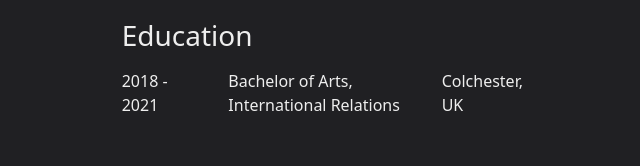
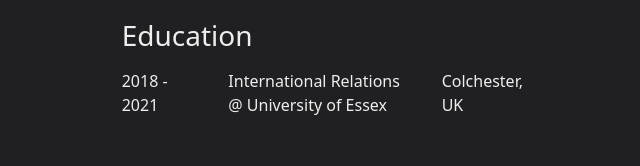
Before and after one commit to pizzapirate/Personal-Site, a plain HTML site: page index.html in a window 1280 px wide. Shown: the part 867-1033 px from the top of the page, without its empty margins (317-957 px from the left). Drawn offline with nearby package versions, Linux system fonts and the light colour scheme.

Commit message:
Changed education area to include uni name (i forgot to add that...)

```diff
--- a/index.html
+++ b/index.html
@@ -104,7 +104,7 @@
                   <span>2018 - 2021</span>
                 </div>
                 <div class="col-6">
-                  <span>Bachelor of Arts, International Relations</span>
+                  <span>International Relations @ University of Essex</span>
                 </div>
                 <div class="col-3">
                   <span>Colchester, UK</span>
```
